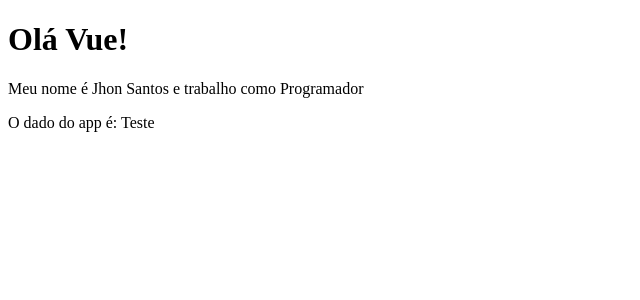
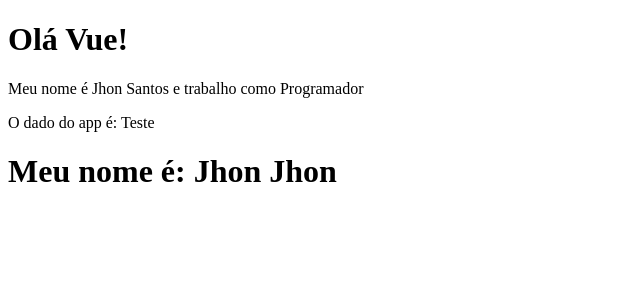
Before and after one commit to DevInit1995/Iniciando-no-Vue3, a Vue app in the folder 2_projeto_vue/: page / in a window 1280 px wide. Shown: the top 300 px of the page, without its empty margins (0-640 px from the left). Built offline with nearby package versions, Linux system fonts and the light colour scheme.

Commit message:
Entendendo os Lifecycle hooks

```diff
--- a/2_projeto_vue/src/App.vue
+++ b/2_projeto_vue/src/App.vue
@@ -2,18 +2,21 @@
     <div>
         <PrimeiroComponente/>
         <p>O dado do app é: {{ testando }}</p>
+        <LifeCycle/>
     </div>
 </template>
 
 <script>
     import PrimeiroComponente from './components/PrimeiroComponente.vue'
+    import LifeCycle from './components/LifeCycle.vue';
 
         export default {
             name: 'App',
             components: {
-            PrimeiroComponente
+                PrimeiroComponente,
+                LifeCycle
             },
-        data(){
+            data() {
                 return {
                     testando: "Teste",
                 }
--- /dev/null
+++ b/2_projeto_vue/src/components/LifeCycle.vue
@@ -0,0 +1,24 @@
+<template>
+    <h1>Meu nome é: {{ nome }}</h1>
+</template>
+
+<script>
+export default {
+    name: 'LifeCicle',
+    data() {
+        return {
+            nome: 'Ainda não sei',
+        }
+    },
+    created() {
+       setTimeout(() => {
+        this.nome = 'Jhon Santos'
+       }, 1000);
+    },
+    mounted() {
+        setTimeout(() => {
+            this.nome = 'Jhon Jhon'
+        }, 2000);
+    }
+}
+</script>
```
Lines whose indentation alone changed are shown as unchanged.
